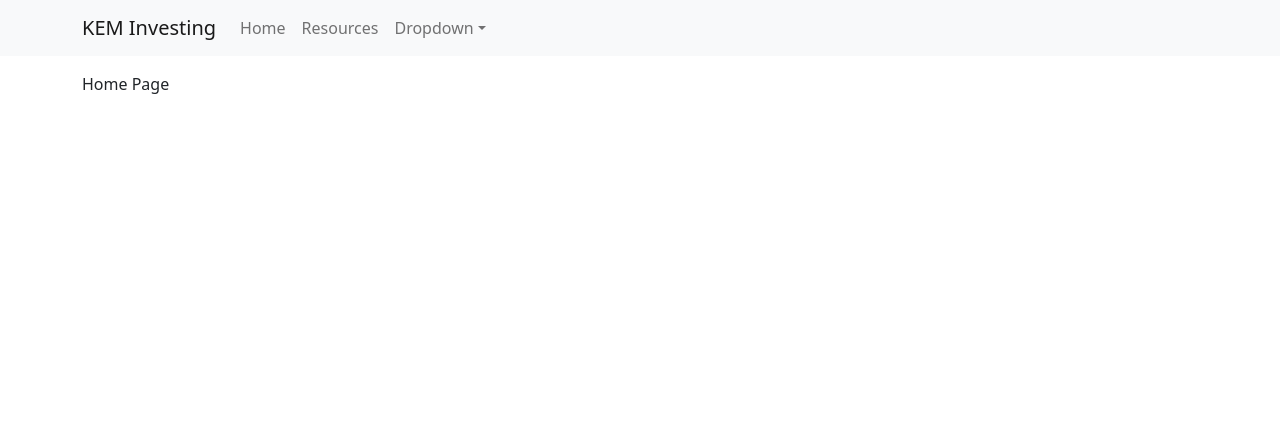
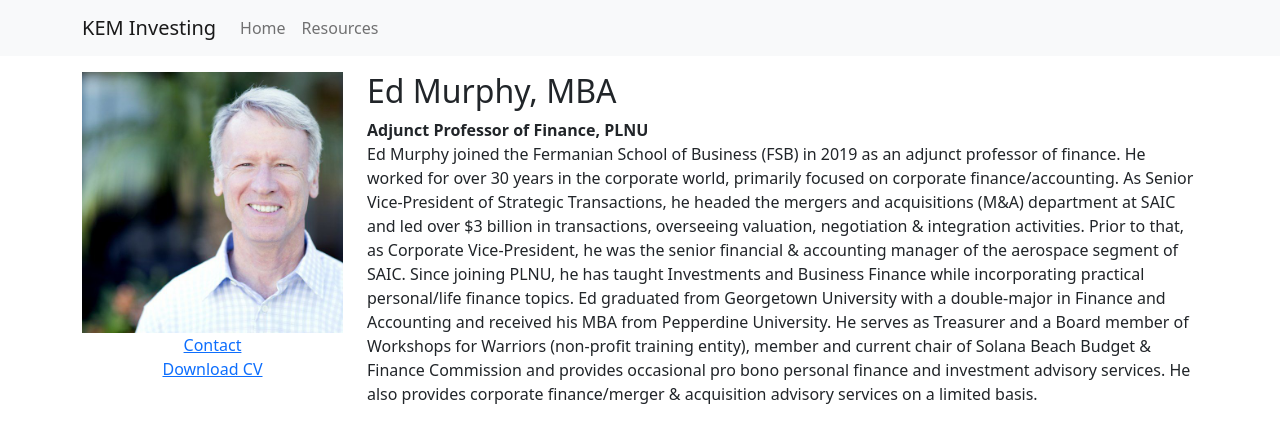
Before and after one commit to Yhprum/murphy-personal-finance, a React (Create React App) app: page / in a window 1280 px wide. Shown: the top 442 px of the page. Built offline with nearby package versions, Linux system fonts and the light colour scheme.

Commit message:
home page additions

```diff
--- /dev/null
+++ b/src/assets/css/home.css
@@ -0,0 +1,3 @@
+.portrait {
+  width: 100%;
+}
--- a/src/components/Header.js
+++ b/src/components/Header.js
@@ -1,5 +1,5 @@
 import React from "react";
-import { Container, Navbar, Nav, NavDropdown } from "react-bootstrap";
+import { Container, Navbar, Nav } from "react-bootstrap";
 
 function Header() {
 
@@ -12,13 +12,6 @@ function Header() {
           <Nav className="me-auto">
             <Nav.Link href="/">Home</Nav.Link>
             <Nav.Link href="/resources">Resources</Nav.Link>
-            <NavDropdown title="Dropdown" id="basic-nav-dropdown">
-              <NavDropdown.Item href="#action/3.1">Action</NavDropdown.Item>
-              <NavDropdown.Item href="#action/3.2">Another action</NavDropdown.Item>
-              <NavDropdown.Item href="#action/3.3">Something</NavDropdown.Item>
-              <NavDropdown.Divider />
-              <NavDropdown.Item href="#action/3.4">Separated link</NavDropdown.Item>
-            </NavDropdown>
           </Nav>
         </Navbar.Collapse>
       </Container>
--- a/src/components/LoanCalculatorForm.js
+++ b/src/components/LoanCalculatorForm.js
@@ -1,4 +1,4 @@
-import React, { Fragment, useState } from "react";
+import React, { useState } from "react";
 import { Col, Form, Row } from "react-bootstrap";
 import { currency, PMT, RATE } from "../utils";
 import InputType from "./InputType";
--- a/src/views/Home.js
+++ b/src/views/Home.js
@@ -1,11 +1,24 @@
-import React from "react";
-import { Container } from "react-bootstrap";
+import { Container, Row, Col } from "react-bootstrap";
+import ed from "../assets/img/ed.jpeg";
+import cv from "../assets/Murphy CV_SP 21.pdf";
+import "../assets/css/home.css";
 
 function Home() {
 
   return (
     <Container>
-      Home Page
+      <Row>
+        <Col lg={3}>
+          <img src={ed} alt="Ed Murphy" className="portrait" />
+          <div className="text-center"><a href="mailto:kmurphy1@pointloma.edu">Contact</a></div>
+          <div className="text-center"><a href={cv} download="Murphy CV_SP 21.pdf">Download CV</a></div>
+        </Col>
+        <Col lg={9}>
+          <h2>Ed Murphy, MBA</h2>
+          <b>Adjunct Professor of Finance, PLNU</b>
+          <p>Ed Murphy joined the Fermanian School of Business (FSB) in 2019 as an adjunct professor of finance. He worked for over 30 years in the corporate world, primarily focused on corporate finance/accounting. As Senior Vice-President of Strategic Transactions, he headed the mergers and acquisitions (M&A) department at SAIC and led over $3 billion in transactions, overseeing valuation, negotiation & integration activities. Prior to that, as Corporate Vice-President, he was the senior financial & accounting manager of the aerospace segment of SAIC. Since joining PLNU, he has taught Investments and Business Finance while incorporating practical personal/life finance topics. Ed graduated from Georgetown University with a double-major in Finance and Accounting and received his MBA from Pepperdine University. He serves as Treasurer and a Board member of Workshops for Warriors (non-profit training entity), member and current chair of Solana Beach Budget & Finance Commission and provides occasional pro bono personal finance and investment advisory services. He also provides corporate finance/merger & acquisition advisory services on a limited basis.</p>
+        </Col>
+      </Row>
     </Container>
   );
 }
```
Also changed, not shown: src/assets/img/ed.jpeg (added), 1 other file (tests, documents, lock files or other folders).
